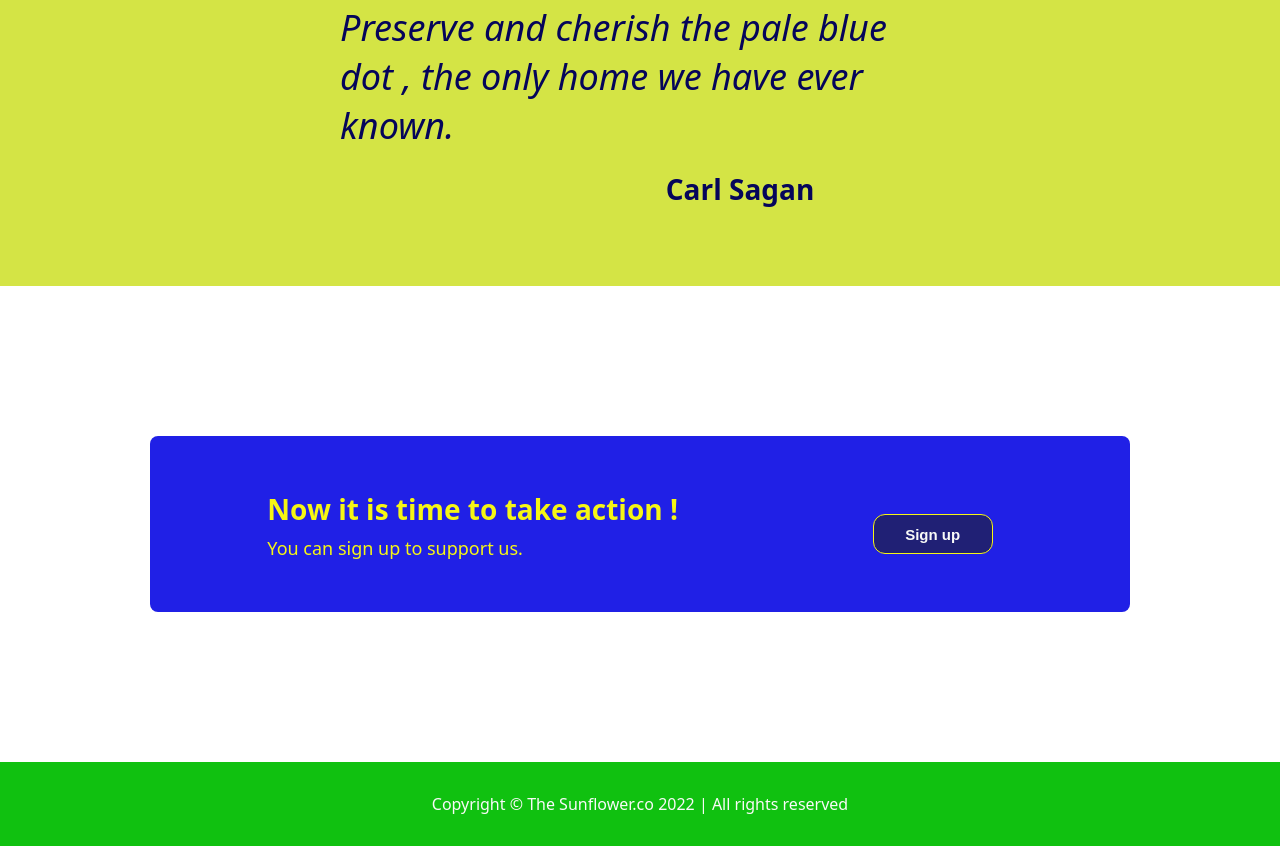
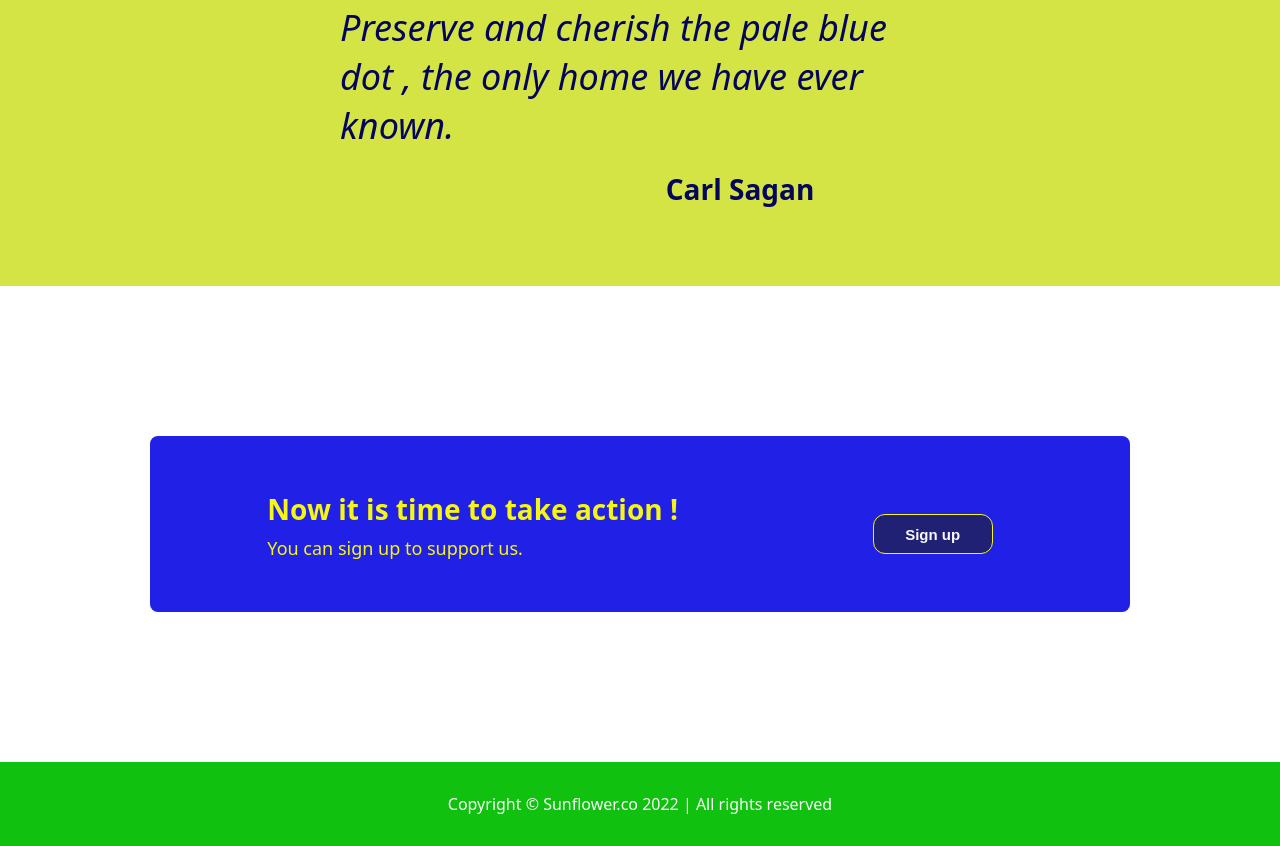
Before and after one commit to VitaliyTheSunflower/sunflower-project, a plain HTML site: page index.html in a window 1280 px wide. Shown: the part 1340-2186 px from the top of the page. Drawn offline with Linux system fonts and the light colour scheme.

Commit message:
modify footer text

```diff
--- a/index.html
+++ b/index.html
@@ -77,7 +77,7 @@
 
 
     <div class="footer">
-        <p>Copyright © The Sunflower.co 2022 | All rights reserved</p>
+        <p>Copyright © Sunflower.co 2022 | All rights reserved</p>
     </div>
 
 </body>
```
